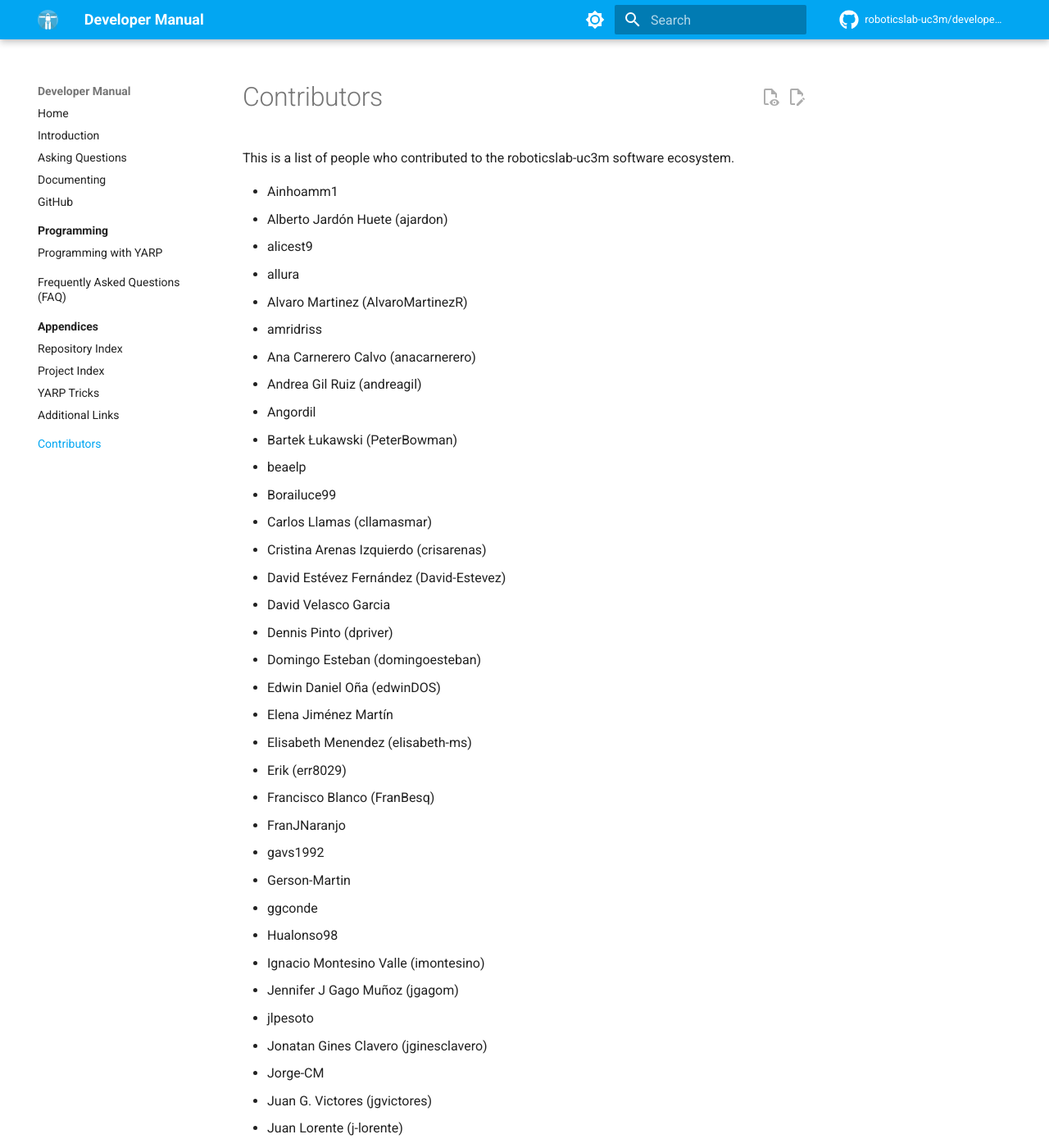
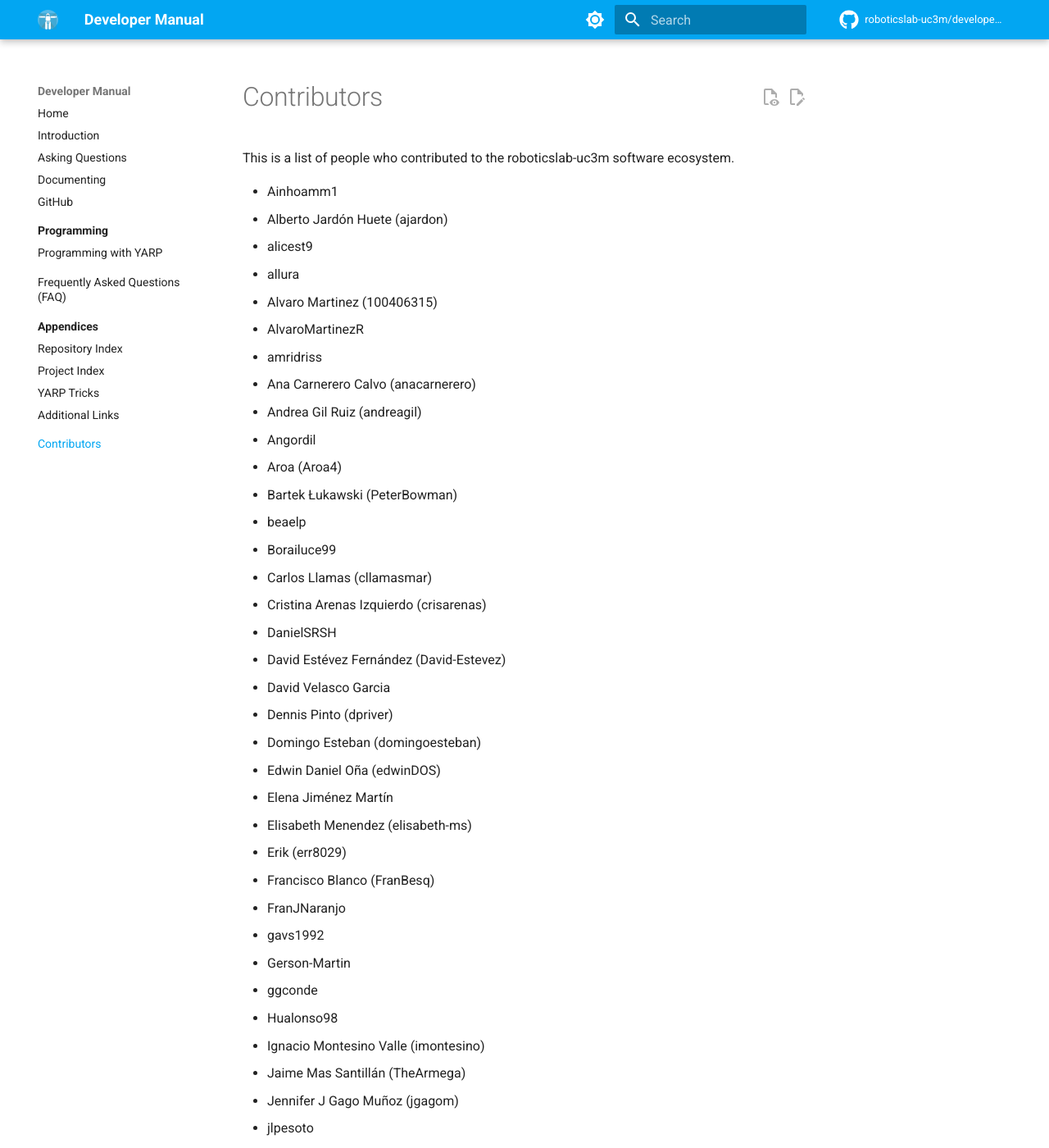
Before and after one commit to roboticslab-uc3m/developer-manual, an MkDocs documentation site: the page built from docs/contributors.md, in a window 1280 px wide and 1400 px high. Shown: the whole window at 82% size. Built offline with MkDocs 1.6.1 and Material for MkDocs 9.7.7, drawn with Linux system fonts in a browser that asks for light colours; comment, search, counter and statistics services are not loaded; some of the changed text lies outside the part shown.

Commit message:
Update contributors

```diff
--- a/docs/contributors.md
+++ b/docs/contributors.md
@@ -6,16 +6,19 @@ This is a list of people who contributed to the roboticslab-uc3m software ecosys
 - Alberto Jardón Huete (ajardon)
 - alicest9
 - allura
-- Alvaro Martinez (AlvaroMartinezR)
+- Alvaro Martinez (100406315)
+- AlvaroMartinezR
 - amridriss
 - Ana Carnerero Calvo (anacarnerero)
 - Andrea Gil Ruiz (andreagil)
 - Angordil
+- Aroa (Aroa4)
 - Bartek Łukawski (PeterBowman)
 - beaelp
 - Borailuce99
 - Carlos Llamas (cllamasmar)
 - Cristina Arenas Izquierdo (crisarenas)
+- DanielSRSH
 - David Estévez Fernández (David-Estevez)
 - David Velasco Garcia
 - Dennis Pinto (dpriver)
@@ -31,6 +34,7 @@ This is a list of people who contributed to the roboticslab-uc3m software ecosys
 - ggconde
 - Hualonso98
 - Ignacio Montesino Valle (imontesino)
+- Jaime Mas Santillán (TheArmega)
 - Jennifer J Gago Muñoz (jgagom)
 - jlpesoto
 - Jonatan Gines Clavero (jginesclavero)
```
Also changed, not shown: other parts of docs/contributors.md (+2 -0 lines).
